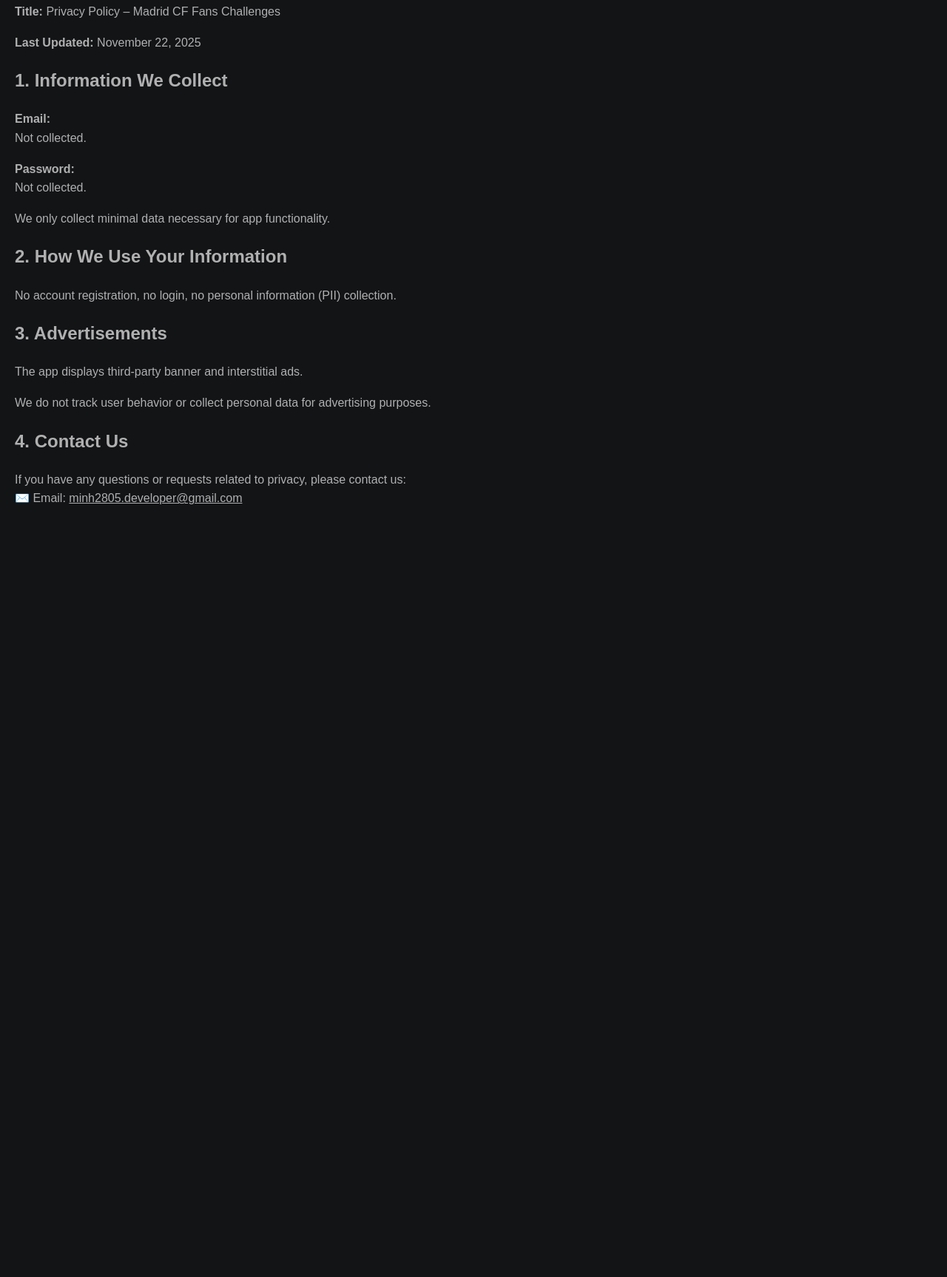
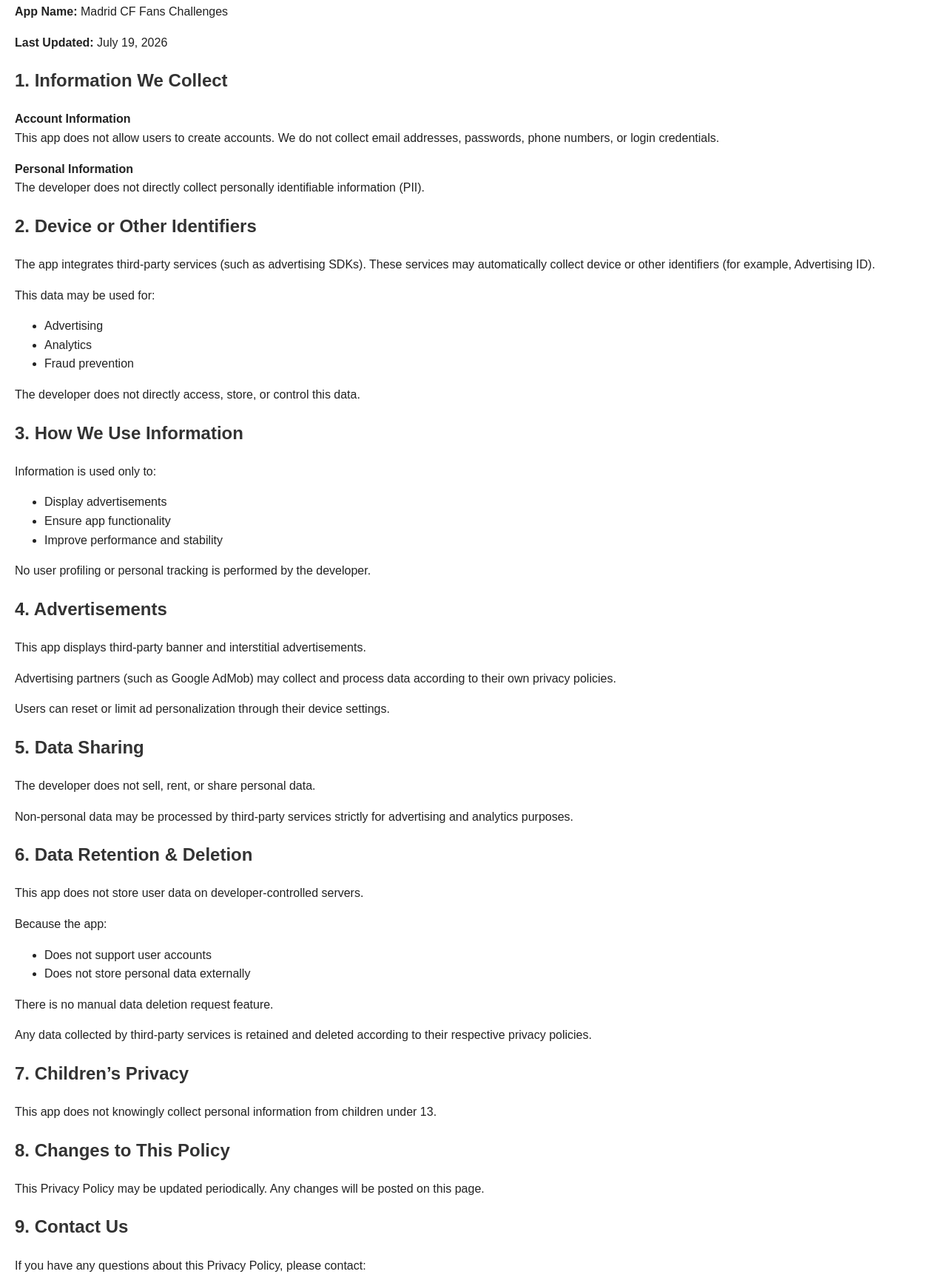
Before and after one commit to sontungmtpiscallingyou/real, a plain HTML site: page index.html in a window 1280 px wide. Shown: the part 91-1818 px from the top of the page at 74% size. Before the commit the page ends 800 px from the top, so only its background shows below. Drawn offline with Linux system fonts and the light colour scheme.

Commit message:
Update index.html

```diff
--- a/index.html
+++ b/index.html
@@ -8,36 +8,120 @@
             font-family: Arial, sans-serif;
             line-height: 1.6;
             margin: 20px;
-            background-color: #121416;
-            color: #B0B0B1;
+            color: #222;
         }
-        h1, h2 {
-            color: #B0B0B1;
-        }
-        a {
-            color: #B0B0B1;
+        h1, h2, h3 {
+            color: #333;
         }
     </style>
 </head>
 <body>
-<h1>📄 Privacy Policy Document</h1>
-<p><strong>Title:</strong> Privacy Policy – Madrid CF Fans Challenges</p>
-<p><strong>Last Updated:</strong> November 22, 2025</p>
+
+<h1>📄 Privacy Policy</h1>
+<p><strong>App Name:</strong> Madrid CF Fans Challenges</p>
+<p><strong>Last Updated:</strong> July 19, 2026</p>
 
 <h2>1. Information We Collect</h2>
-<p><strong>Email:</strong><br>Not collected.</p>
-<p><strong>Password:</strong><br>Not collected.</p>
-<p>We only collect minimal data necessary for app functionality.</p>
 
-<h2>2. How We Use Your Information</h2>
-<p>No account registration, no login, no personal information (PII) collection.</p>
+<p><strong>Account Information</strong><br>
+This app does not allow users to create accounts.
+We do not collect email addresses, passwords, phone numbers, or login credentials.
+</p>
 
-<h2>3. Advertisements</h2>
-<p>The app displays third-party banner and interstitial ads.</p>
-<p>We do not track user behavior or collect personal data for advertising purposes.</p>
+<p><strong>Personal Information</strong><br>
+The developer does not directly collect personally identifiable information (PII).
+</p>
 
-<h2>4. Contact Us</h2>
-<p>If you have any questions or requests related to privacy, please contact us:<br>
-    ✉️ Email: <a href="mailto:minh2805.developer@gmail.com">minh2805.developer@gmail.com</a></p>
+<h2>2. Device or Other Identifiers</h2>
+<p>
+The app integrates third-party services (such as advertising SDKs).
+These services may automatically collect device or other identifiers
+(for example, Advertising ID).
+</p>
+<p>
+This data may be used for:
+</p>
+<ul>
+    <li>Advertising</li>
+    <li>Analytics</li>
+    <li>Fraud prevention</li>
+</ul>
+<p>
+The developer does not directly access, store, or control this data.
+</p>
+
+<h2>3. How We Use Information</h2>
+<p>
+Information is used only to:
+</p>
+<ul>
+    <li>Display advertisements</li>
+    <li>Ensure app functionality</li>
+    <li>Improve performance and stability</li>
+</ul>
+<p>
+No user profiling or personal tracking is performed by the developer.
+</p>
+
+<h2>4. Advertisements</h2>
+<p>
+This app displays third-party banner and interstitial advertisements.
+</p>
+<p>
+Advertising partners (such as Google AdMob) may collect and process data
+according to their own privacy policies.
+</p>
+<p>
+Users can reset or limit ad personalization through their device settings.
+</p>
+
+<h2>5. Data Sharing</h2>
+<p>
+The developer does not sell, rent, or share personal data.
+</p>
+<p>
+Non-personal data may be processed by third-party services strictly
+for advertising and analytics purposes.
+</p>
+
+<h2>6. Data Retention & Deletion</h2>
+<p>
+This app does not store user data on developer-controlled servers.
+</p>
+<p>
+Because the app:
+</p>
+<ul>
+    <li>Does not support user accounts</li>
+    <li>Does not store personal data externally</li>
+</ul>
+<p>
+There is no manual data deletion request feature.
+</p>
+<p>
+Any data collected by third-party services is retained and deleted
+according to their respective privacy policies.
+</p>
+
+<h2>7. Children’s Privacy</h2>
+<p>
+This app does not knowingly collect personal information from children under 13.
+</p>
+
+<h2>8. Changes to This Policy</h2>
+<p>
+This Privacy Policy may be updated periodically.
+Any changes will be posted on this page.
+</p>
+
+<h2>9. Contact Us</h2>
+<p>
+If you have any questions about this Privacy Policy, please contact:
+</p>
+<p>
+✉️ Email:
+<a href="mailto:minh2805.developer@gmail.com">minh2805.developer@gmail.com</a>
+</p>
+
 </body>
 </html>
```
